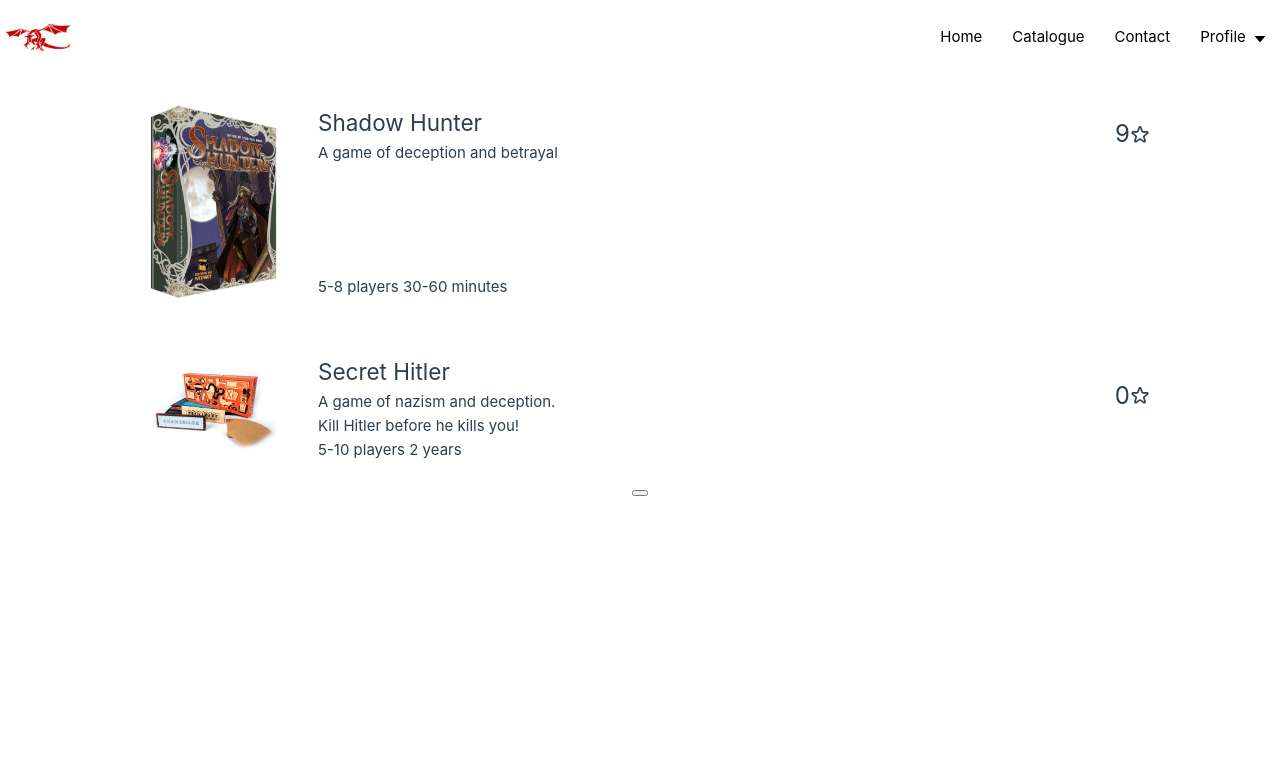
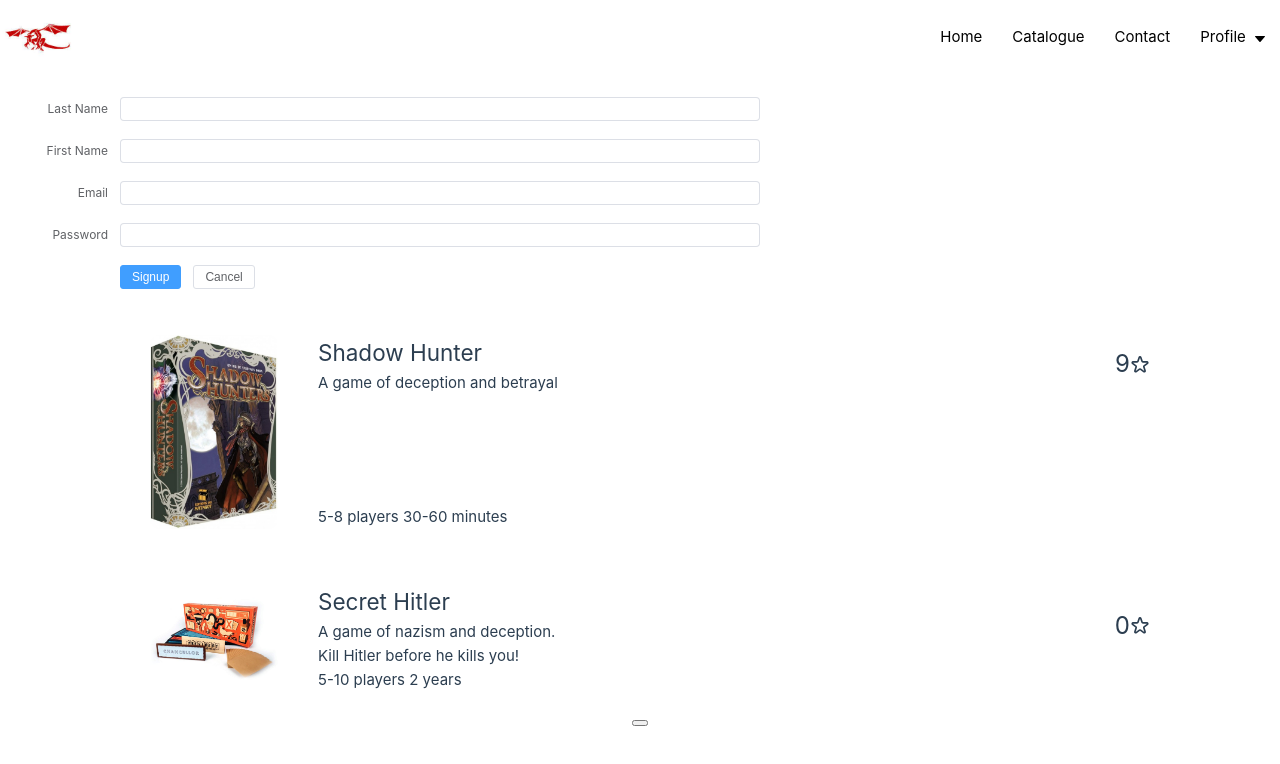
Before and after one commit to iWilli26/Taverne-de-l-Imaginaire, a Vue app: page / in a window 1280 px wide. Both pictures are taken after a click on the element "Catalogue". Shown: the top 764 px of the page. Built offline with nearby package versions, Linux system fonts and the light colour scheme.

Commit message:
tryin signing up

```diff
--- a/package.json
+++ b/package.json
@@ -14,6 +14,7 @@
     "axios": "^1.1.3",
     "bootstrap": "^5.2.2",
     "bootstrap-vue": "^2.22.0",
+    "cors": "^2.8.5",
     "element-plus": "^2.2.18",
     "express": "^4.18.2",
     "pg": "^8.8.0",
--- a/src/views/CatalogueView.vue
+++ b/src/views/CatalogueView.vue
@@ -7,64 +7,21 @@
     <main>
         <div v-if="isAdmin" class="form">
             <el-form :model="form" label-width="120px">
-                <el-form-item label="Activity name">
-                    <el-input v-model="form.name" />
+                <el-form-item label="Last Name">
+                    <el-input class="input" v-model="form.name" />
                 </el-form-item>
-                <el-form-item label="Activity zone">
-                    <el-select
-                        v-model="form.region"
-                        placeholder="please select your zone"
-                    >
-                        <el-option label="Zone one" value="shanghai" />
-                        <el-option label="Zone two" value="beijing" />
-                    </el-select>
+                <el-form-item label="First Name">
+                    <el-input class="input" v-model="form.fname" />
                 </el-form-item>
-                <el-form-item label="Activity time">
-                    <el-col :span="11">
-                        <el-date-picker
-                            v-model="form.date1"
-                            type="date"
-                            placeholder="Pick a date"
-                            style="width: 100%"
-                        />
-                    </el-col>
-                    <el-col :span="2" class="text-center">
-                        <span class="text-gray-500">-</span>
-                    </el-col>
-                    <el-col :span="11">
-                        <el-time-picker
-                            v-model="form.date2"
-                            placeholder="Pick a time"
-                            style="width: 100%"
-                        />
-                    </el-col>
+                <el-form-item label="Email">
+                    <el-input class="input" v-model="form.email" />
                 </el-form-item>
-                <el-form-item label="Instant delivery">
-                    <el-switch v-model="form.delivery" />
-                </el-form-item>
-                <el-form-item label="Activity type">
-                    <el-checkbox-group v-model="form.type">
-                        <el-checkbox label="Online activities" name="type" />
-                        <el-checkbox label="Promotion activities" name="type" />
-                        <el-checkbox label="Offline activities" name="type" />
-                        <el-checkbox
-                            label="Simple brand exposure"
-                            name="type"
-                        />
-                    </el-checkbox-group>
-                </el-form-item>
-                <el-form-item label="Resources">
-                    <el-radio-group v-model="form.resource">
-                        <el-radio label="Sponsor" />
-                        <el-radio label="Venue" />
-                    </el-radio-group>
-                </el-form-item>
-                <el-form-item label="Activity form">
-                    <el-input v-model="form.desc" type="textarea" />
+                <el-form-item label="Password">
+                    <el-input class="input" v-model="form.password" />
                 </el-form-item>
                 <el-form-item>
                     <el-button type="primary" @click="onSubmit"
-                        >Create</el-button
+                        >Signup</el-button
                     >
                     <el-button>Cancel</el-button>
                 </el-form-item>
@@ -84,17 +41,34 @@
 // do not use same name with ref
 const form = reactive({
     name: "",
-    region: "",
-    date1: "",
-    date2: "",
-    delivery: false,
-    type: [],
-    resource: "",
-    desc: "",
+    fname: "",
+    email: "",
+    password: "",
 });
 
 const onSubmit = () => {
-    console.log("submit!");
+    if (
+        form.name === "" ||
+        form.fname === "" ||
+        form.email === "" ||
+        form.password === ""
+    ) {
+        alert("Please fill all the fields");
+    } else {
+        axios
+            .post("http://localhost:8080/signup/", {
+                firstName: form.fname,
+                lastName: form.name,
+                email: form.email,
+                password: form.password,
+            })
+            .then(function (response) {
+                console.log(response);
+            })
+            .catch(function (error) {
+                console.log(error.response);
+            });
+    }
 };
 export default {
     name: "Catalogue",
@@ -123,7 +97,7 @@
     },
     data() {
         return {
-            isAdmin: false,
+            isAdmin: true,
             game1: {
                 id: 1,
                 name: "Shadow Hunter",
@@ -170,6 +144,9 @@
 </script>
 
 <style scoped>
+.input {
+    width: 50vw;
+}
 .form {
     margin-top: 20px;
 }
--- a/src/views/HomeView.vue
+++ b/src/views/HomeView.vue
@@ -5,6 +5,7 @@
 <template>
     <main>
         <div class="content">
+
             <GameCard v-bind:game="game1" :avis="avis1" />
             <GameCard :game="game2" :avis="avis2" />
         </div>
```
Also changed, not shown: back/server.js (+22 -0 lines), 1 other file (tests, documents, lock files or other folders).
